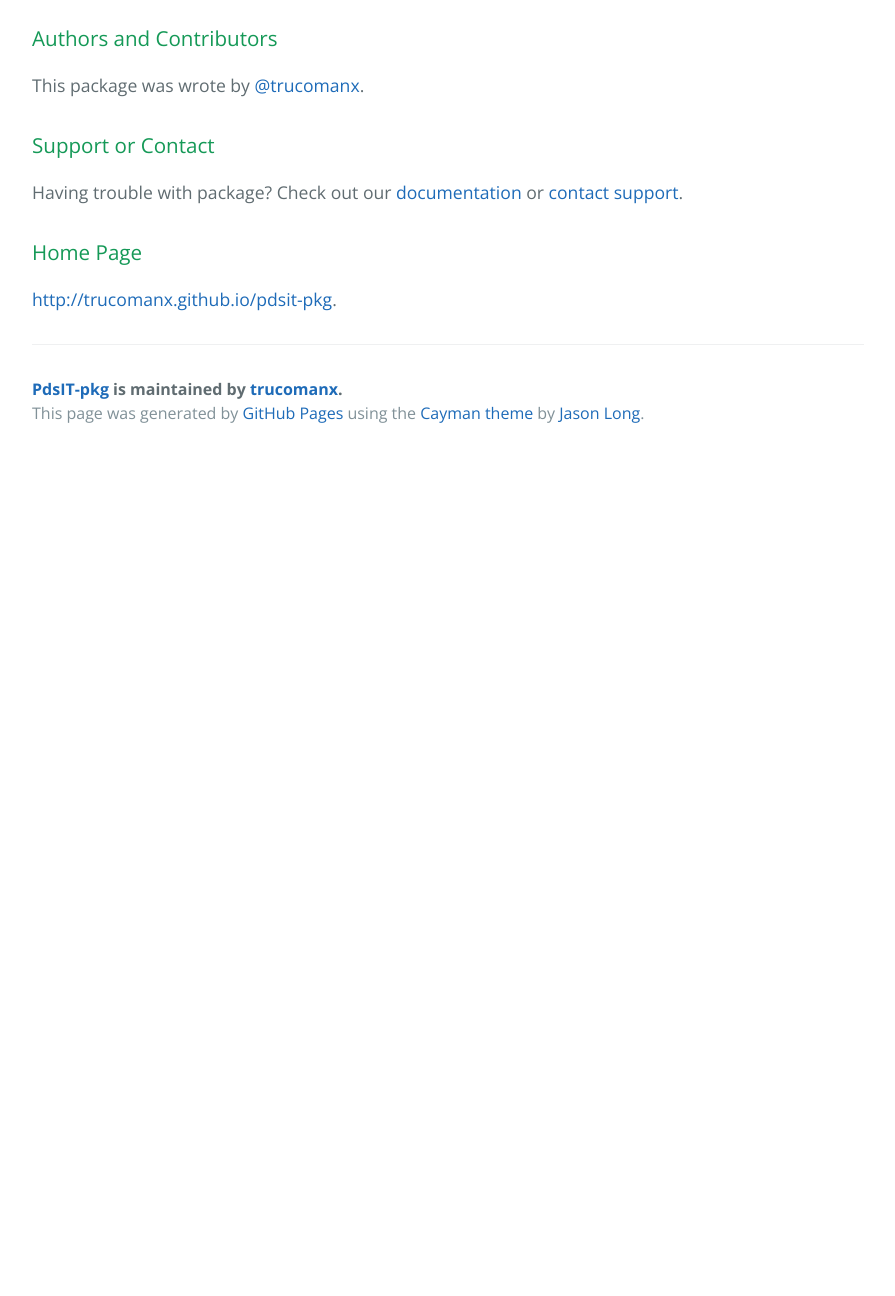
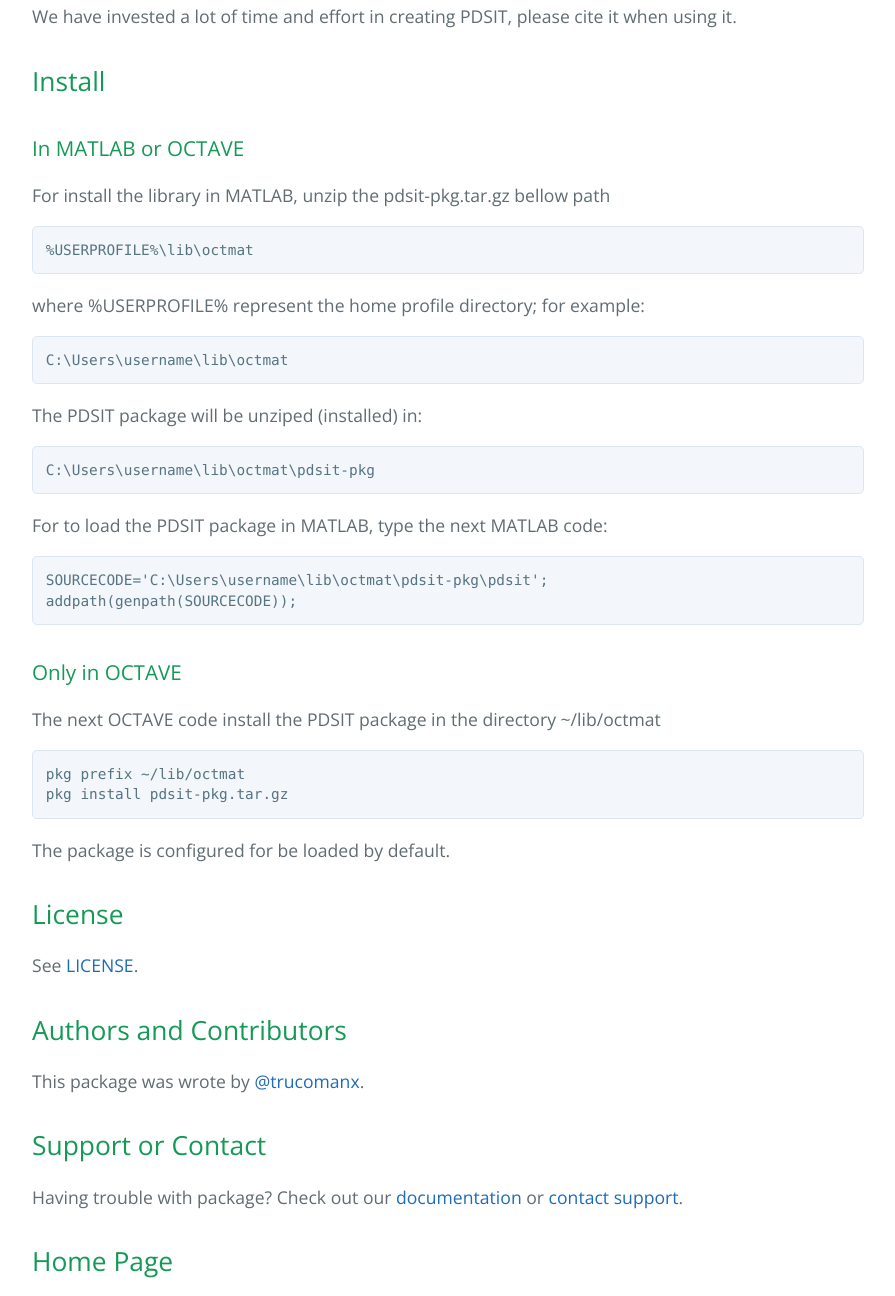
Before and after one commit to trucomanx/pdsit-pkg, a plain HTML site: page index.html in a window 1280 px wide. Shown: the part 992-2288 px from the top of the page, without its empty margins (192-1087 px from the left). Before the commit the page ends 1449 px from the top, so only its background shows below. Drawn offline with nearby package versions, Linux system fonts and the light colour scheme.

Commit message:
Create gh-pages branch via GitHub

```diff
--- a/index.html
+++ b/index.html
@@ -19,14 +19,14 @@
     </section>
 
     <section class="main-content">
-      <h3>
-<a id="welcome-to-pdsit-package" class="anchor" href="#welcome-to-pdsit-package" aria-hidden="true"><span class="octicon octicon-link"></span></a>Welcome to PDSIT Package</h3>
+      <h2>
+<a id="welcome-to-pdsit-package" class="anchor" href="#welcome-to-pdsit-package" aria-hidden="true"><span class="octicon octicon-link"></span></a>Welcome to PDSIT Package</h2>
 
 <p>This package is a set of functions for to work with Digital Signal Processing
 in Information Theory.</p>
 
-<h3>
-<a id="citations" class="anchor" href="#citations" aria-hidden="true"><span class="octicon octicon-link"></span></a>Citations</h3>
+<h2>
+<a id="citations" class="anchor" href="#citations" aria-hidden="true"><span class="octicon octicon-link"></span></a>Citations</h2>
 
 <p>To cite PDSIT package in publications, use:</p>
 
@@ -38,31 +38,75 @@ URL http://trucomanx.github.io/pdsit-pkg
 <p>A BibTeX entry for LaTeX users is:</p>
 
 <pre><code>@software{PDSIT,
-author    = {Fernando Pujaico},
-title     = {{PDSIT} Software package for digital signal processing in information theory},
-year      = {2015},
-version   = {1.0.0},
-url       = {http://trucomanx.github.io/pdsit-pkg}
+    author    = {Fernando Pujaico},
+    title     = {{PDSIT} Software package for digital signal
+                processing in information theory},
+    year      = {2015},
+    version   = {1.0.0},
+    url       = {http://trucomanx.github.io/pdsit-pkg}
 }
 </code></pre>
 
 <p>We have invested a lot of time and effort in creating PDSIT, please cite it
 when using it.</p>
 
+<h2>
+<a id="install" class="anchor" href="#install" aria-hidden="true"><span class="octicon octicon-link"></span></a>Install</h2>
+
 <h3>
-<a id="authors-and-contributors" class="anchor" href="#authors-and-contributors" aria-hidden="true"><span class="octicon octicon-link"></span></a>Authors and Contributors</h3>
+<a id="in-matlab-or-octave" class="anchor" href="#in-matlab-or-octave" aria-hidden="true"><span class="octicon octicon-link"></span></a>In MATLAB or OCTAVE</h3>
+
+<p>For install the library in MATLAB, unzip the pdsit-pkg.tar.gz bellow path</p>
+
+<pre><code>%USERPROFILE%\lib\octmat
+</code></pre>
+
+<p>where %USERPROFILE% represent the home profile directory; for example: </p>
+
+<pre><code>C:\Users\username\lib\octmat
+</code></pre>
+
+<p>The PDSIT package will be unziped (installed) in:</p>
+
+<pre><code>C:\Users\username\lib\octmat\pdsit-pkg
+</code></pre>
+
+<p>For to load the PDSIT package in MATLAB, type the next MATLAB code:</p>
+
+<pre><code>SOURCECODE='C:\Users\username\lib\octmat\pdsit-pkg\pdsit';
+addpath(genpath(SOURCECODE));
+</code></pre>
+
+<h3>
+<a id="only-in-octave" class="anchor" href="#only-in-octave" aria-hidden="true"><span class="octicon octicon-link"></span></a>Only in OCTAVE</h3>
+
+<p>The next OCTAVE code install the PDSIT package in the directory ~/lib/octmat</p>
+
+<pre><code>pkg prefix ~/lib/octmat
+pkg install pdsit-pkg.tar.gz
+</code></pre>
+
+<p>The package is configured for be loaded by default.</p>
+
+<h2>
+<a id="license" class="anchor" href="#license" aria-hidden="true"><span class="octicon octicon-link"></span></a>License</h2>
+
+<p>See <a href="https://github.com/trucomanx/pdsit-pkg/blob/master/COPYING">LICENSE</a>.</p>
+
+<h2>
+<a id="authors-and-contributors" class="anchor" href="#authors-and-contributors" aria-hidden="true"><span class="octicon octicon-link"></span></a>Authors and Contributors</h2>
 
 <p>This package was wrote by <a href="https://github.com/trucomanx" class="user-mention">@trucomanx</a>.</p>
 
-<h3>
-<a id="support-or-contact" class="anchor" href="#support-or-contact" aria-hidden="true"><span class="octicon octicon-link"></span></a>Support or Contact</h3>
+<h2>
+<a id="support-or-contact" class="anchor" href="#support-or-contact" aria-hidden="true"><span class="octicon octicon-link"></span></a>Support or Contact</h2>
 
 <p>Having trouble with package? Check out our
 <a href="https://github.com/trucomanx/pdsit-pkg/tree/master/doc">documentation</a> or
 <a href="https://github.com/trucomanx">contact support</a>.</p>
 
-<h3>
-<a id="home-page" class="anchor" href="#home-page" aria-hidden="true"><span class="octicon octicon-link"></span></a>Home Page</h3>
+<h2>
+<a id="home-page" class="anchor" href="#home-page" aria-hidden="true"><span class="octicon octicon-link"></span></a>Home Page</h2>
 
 <p><a href="http://trucomanx.github.io/pdsit-pkg">http://trucomanx.github.io/pdsit-pkg</a>.</p>
 
```
Also changed, not shown: params.json (+1 -1 lines).
